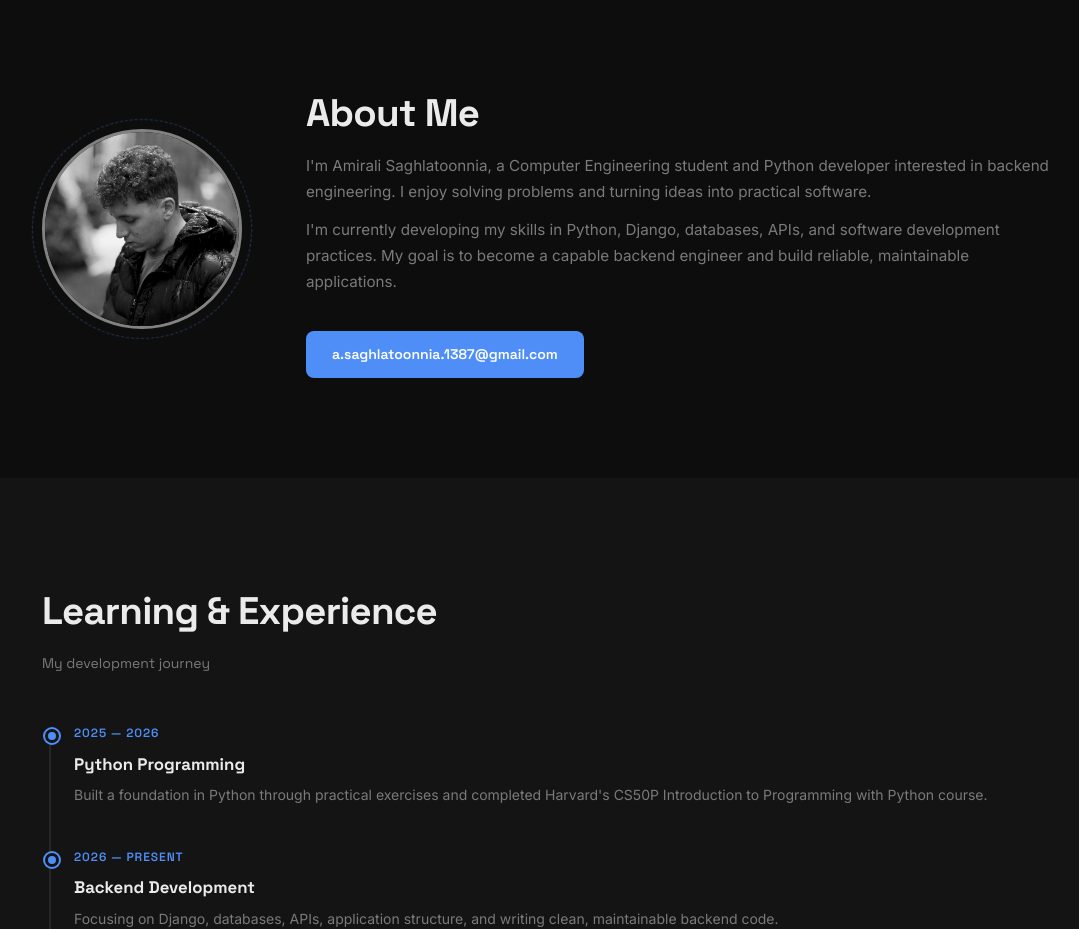
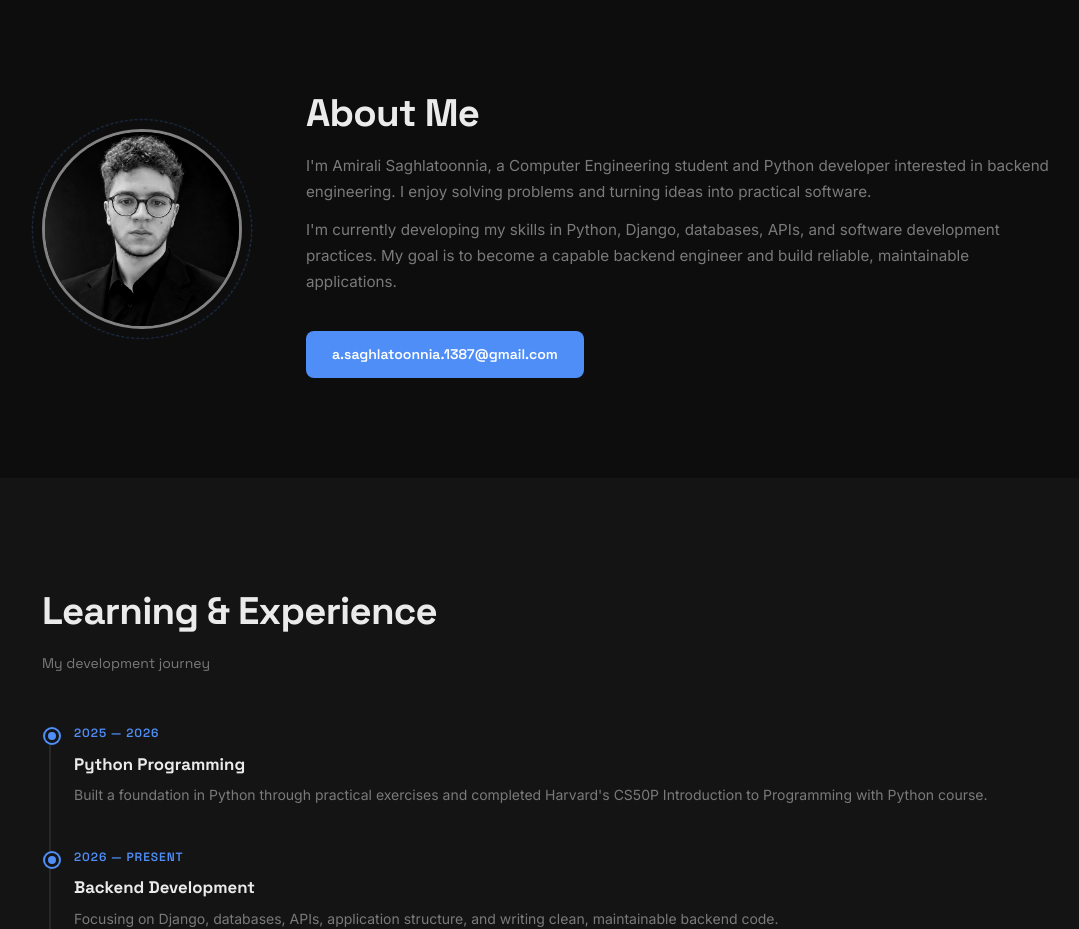
Before and after one commit to Amiraliii1387/amirali-portfolio, a plain HTML site: page index.html in a window 1280 px wide. Shown: the part 820-1749 px from the top of the page, without its empty margins (88-1167 px from the left). Drawn offline with Linux system fonts and the light colour scheme; a small style sheet from the web is missing.

Commit message:
Update index.html

```diff
--- a/index.html
+++ b/index.html
@@ -52,7 +52,7 @@
   <section class="section about-section" id="about">
     <div class="container about-inner">
       <div class="about-photo-wrap">
-        <img src="main_prof.jpg" alt="Amirali Saghlatoonnia" class="about-photo" />
+        <img src="photo_2026-11-24_18-39-33.jpg" alt="Amirali Saghlatoonnia" class="about-photo" />
         <div class="about-photo-ring"></div>
       </div>
       <div class="about-text">
```
